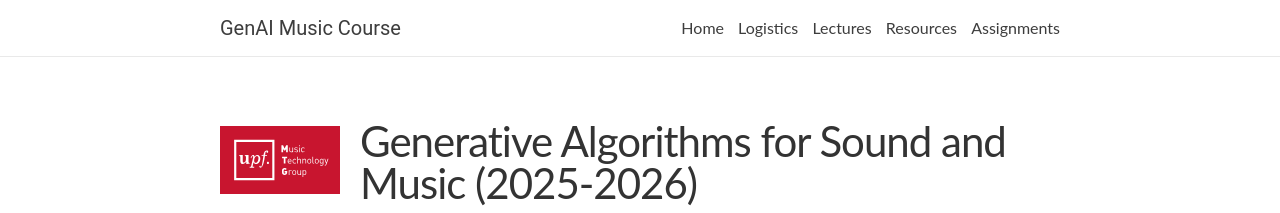
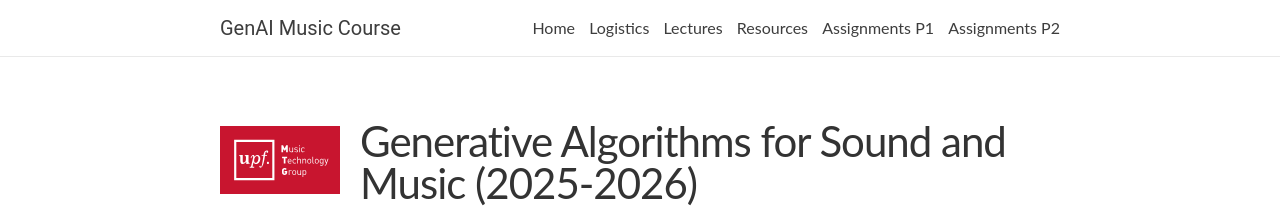
Before and after one commit to upf-smc-genai-music/upf-smc-genai-music.github.io, a Jekyll site: the page built from _pages/about.md, in a window 1280 px wide. Shown: the top 213 px of the page. Built offline with Jekyll 4.4.1, drawn with Linux system fonts in a browser that asks for light colours; nearby versions of some CDN libraries; comment, search, counter and statistics services are not loaded.

Commit message:
update navbar with assignments p1 and p2

```diff
--- a/_includes/header.html
+++ b/_includes/header.html
@@ -23,7 +23,8 @@
         <a class="page-link" href="{{ '/logistics/' | relative_url }}">Logistics</a>
         <a class="page-link" href="{{ '/lectures/' | relative_url }}">Lectures</a>
         <a class="page-link" href="{{ '/resources/' | relative_url }}">Resources</a>
-        <a class="page-link" href="{{ '/assignments/' | relative_url }}">Assignments</a>
+        <a class="page-link" href="{{ '/assignments/' | relative_url }}">Assignments P1</a>
+        <a class="page-link" href="{{ '/assignments_pt2/' | relative_url }}">Assignments P2</a>
       </div>
     </nav>
 
```
